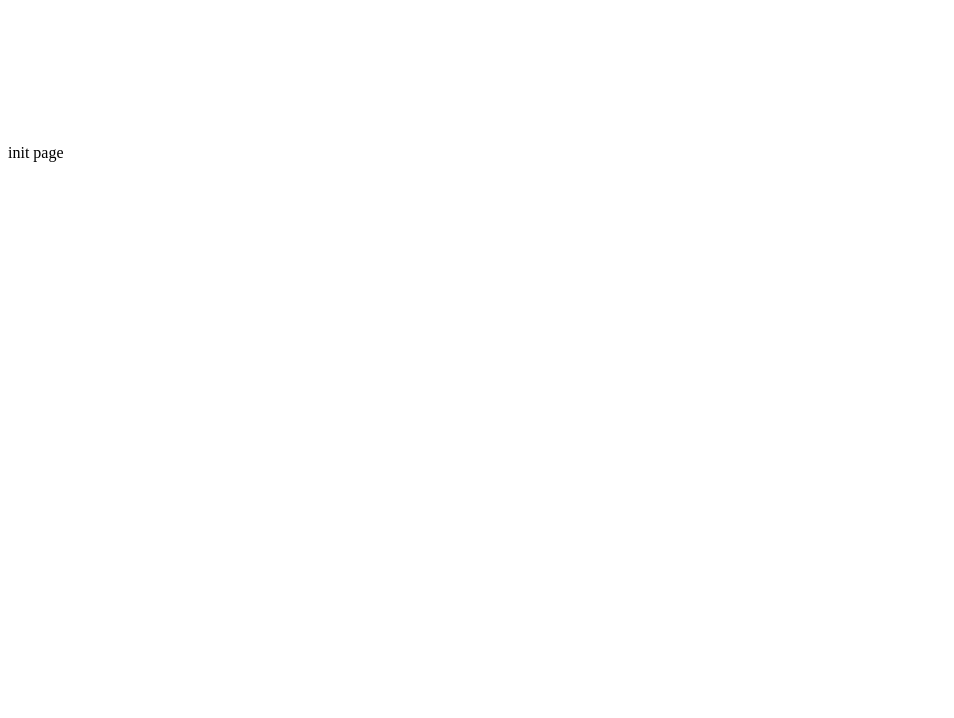
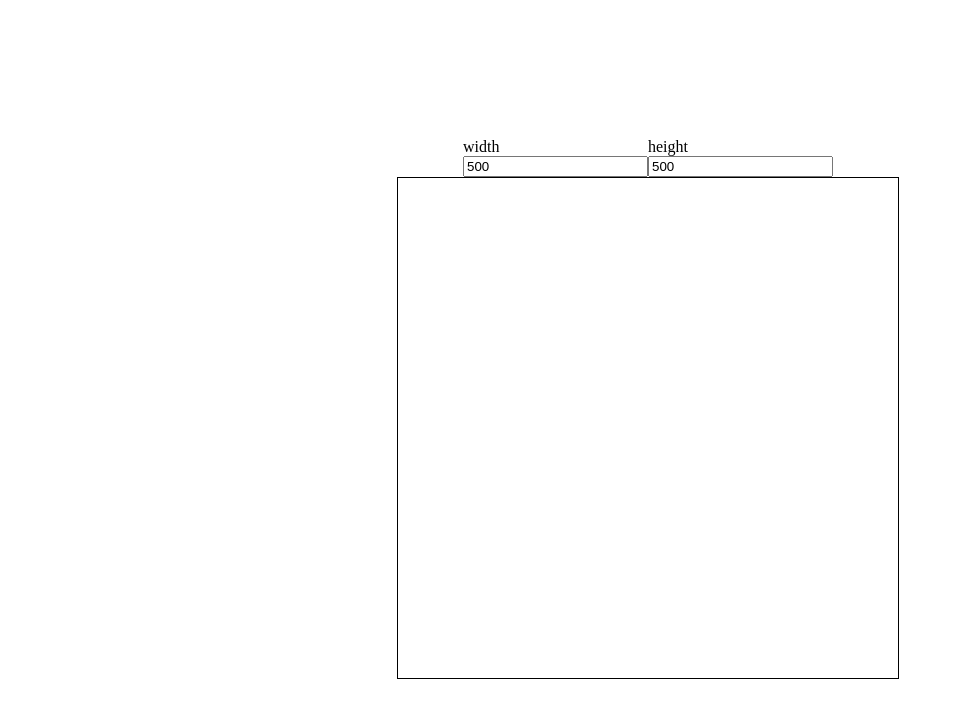
Before and after one commit to wil92/banner-generator, an Angular app: page / in a window 1280 px wide. Shown: the top 718 px of the page, without its empty margins (0-954 px from the left). Built offline with nearby package versions, Linux system fonts and the light colour scheme.

Commit message:
Create initial components

```diff
--- a/package.json
+++ b/package.json
@@ -14,9 +14,11 @@
   "private": true,
   "dependencies": {
     "@angular/animations": "~11.0.3",
+    "@angular/cdk": "^11.2.11",
     "@angular/common": "~11.0.3",
     "@angular/compiler": "~11.0.3",
     "@angular/core": "~11.0.3",
+    "@angular/flex-layout": "^11.0.0-beta.33",
     "@angular/forms": "~11.0.3",
     "@angular/platform-browser": "~11.0.3",
     "@angular/platform-browser-dynamic": "~11.0.3",
--- a/src/app/app.component.html
+++ b/src/app/app.component.html
@@ -1,6 +1,32 @@
-<div class="container">
+<div class="container"
+     fxLayout="row"
+     fxLayoutAlign="center center">
 
-  init page
-  <canvas></canvas>
+  <div class="content"
+       fxLayout="column"
+       fxLayoutAlign="center center">
+    <form [formGroup]="form"
+          fxLayout="row wrap">
+      <div fxLayout="column">
+        <label for="width">width</label>
+        <input type="text"
+               id="width"
+               formControlName="width"
+               (keypress)="valueChange()"
+               placeholder="width">
+      </div>
+      <div fxLayout="column">
+        <label for="height">height</label>
+        <input type="text"
+               id="height"
+               formControlName="height"
+               (keypress)="valueChange()"
+               placeholder="height">
+      </div>
+    </form>
+
+    <canvas [width]="widthValue"
+            [height]="heightValue"></canvas>
+  </div>
 
 </div>
--- a/src/app/app.component.scss
+++ b/src/app/app.component.scss
@@ -1,7 +1,14 @@
 :host {
   .container {
-    canvas {
+    width: 100vw;
+    height: 100vh;
 
+    .content {
+
+
+      canvas {
+        border: .5px solid black;
+      }
     }
   }
 }
--- a/src/app/app.component.ts
+++ b/src/app/app.component.ts
@@ -1,10 +1,55 @@
-import { Component } from '@angular/core';
+import {Component, OnDestroy, OnInit} from '@angular/core';
+import {FormControl, FormGroup, Validators} from '@angular/forms';
+import {Subject, timer} from 'rxjs';
+import {takeUntil} from 'rxjs/operators';
 
 @Component({
   selector: 'app-root',
   templateUrl: './app.component.html',
   styleUrls: ['./app.component.scss']
 })
-export class AppComponent {
-  title = 'banner-generator';
+export class AppComponent implements OnInit, OnDestroy {
+
+  INTERVAL_TO_UPDATE = 500;
+  DEFAULT_WIDTH = 500;
+  DEFAULT_HEIGHT = 500;
+
+  form = new FormGroup({
+    width: new FormControl('', [Validators.required]),
+    height: new FormControl('', [Validators.required]),
+  });
+
+  widthValue = this.DEFAULT_WIDTH;
+  heightValue = this.DEFAULT_HEIGHT;
+
+  // tslint:disable-next-line:variable-name
+  _unsubscribe = new Subject();
+  valueChangeUnsubscribe = new Subject();
+
+  constructor() {
+  }
+
+  ngOnInit(): void {
+    this.form.controls.width.setValue(this.DEFAULT_WIDTH);
+    this.form.controls.height.setValue(this.DEFAULT_HEIGHT);
+  }
+
+  ngOnDestroy(): void {
+    this._unsubscribe.next();
+  }
+
+  valueChange(): void {
+    this.valueChangeUnsubscribe.next();
+    timer(this.INTERVAL_TO_UPDATE)
+      .pipe(
+        takeUntil(this._unsubscribe),
+        takeUntil(this.valueChangeUnsubscribe))
+      .subscribe(() => this.updateParametersValues());
+  }
+
+  updateParametersValues(): void {
+    this.widthValue = this.form.controls.width.value || this.DEFAULT_WIDTH;
+    this.heightValue = this.form.controls.height.value || this.DEFAULT_HEIGHT;
+  }
+
 }
```
Also changed, not shown: src/app/app.module.ts (+6 -1 lines), 1 other file (tests, documents, lock files or other folders).
